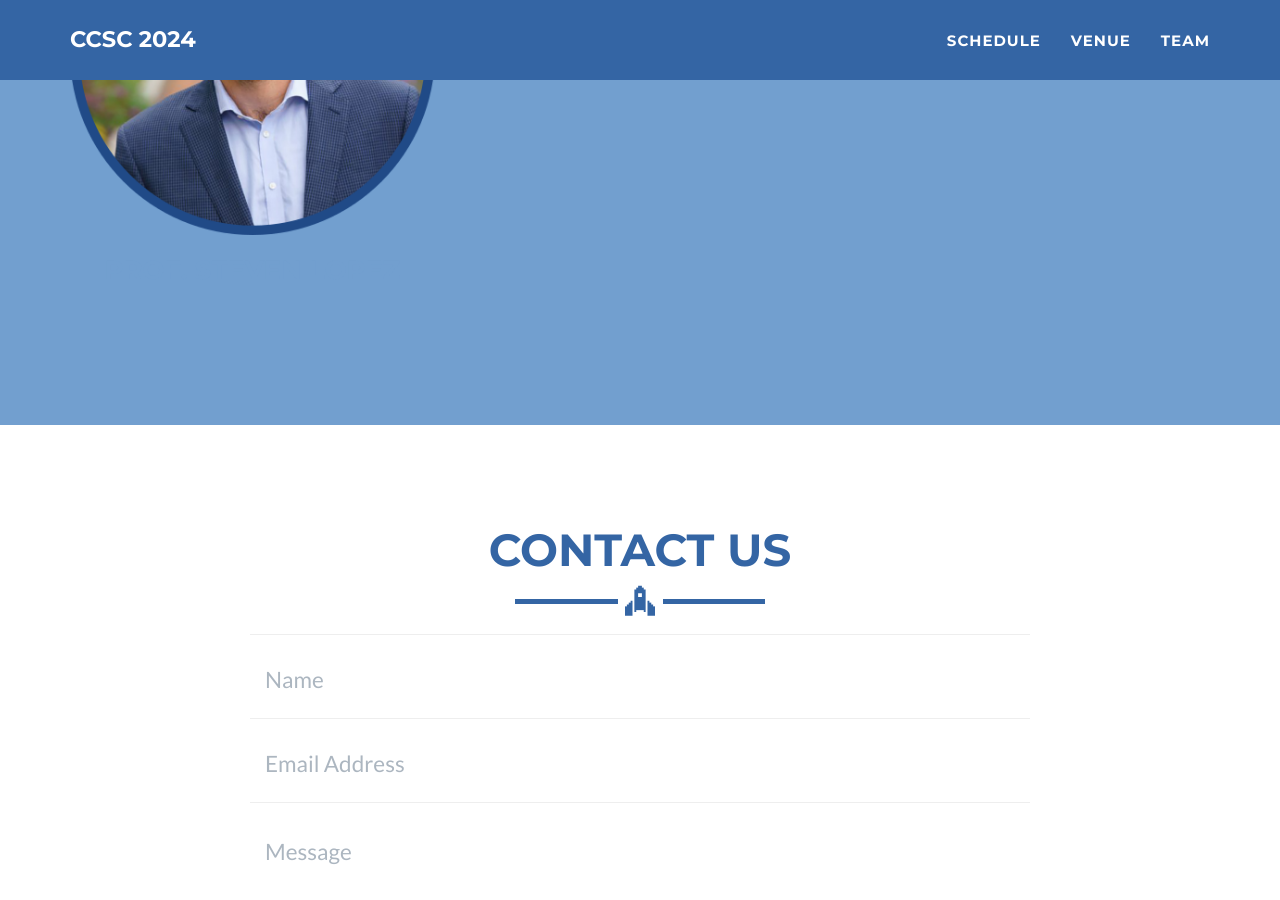
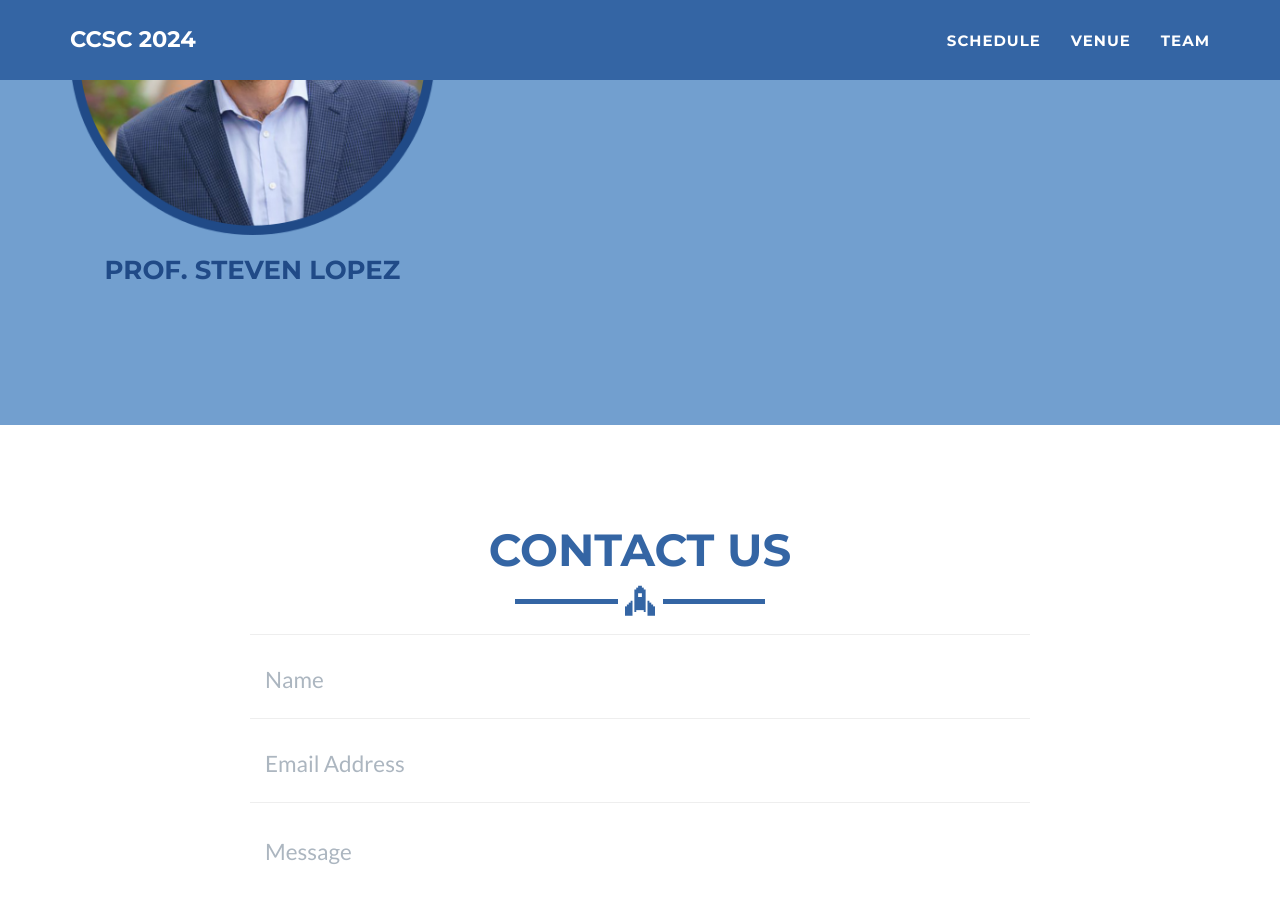
Before and after one commit to ccsc2024/ccsc2024.github.io, a Jekyll site: the page built from _posts/2020-08-01-speaker1.md, in a window 1280 px wide and 900 px high, scrolled down 1562 px. Built offline with Jekyll 4.4.1, drawn with Linux system fonts in a browser that asks for light colours.

Commit message:
Update portfolio_grid.html

```diff
--- a/_includes/portfolio_grid.html
+++ b/_includes/portfolio_grid.html
@@ -17,7 +17,7 @@
             </div>
           </div>
           <img src="img/portfolio/{{ post.img }}" class="img-responsive" alt="{{ post.alt }}">
-          <center><h3>{{ post.title }}</h3></center>
+          <center><h3 style="color:#204A87;">{{ post.title }}</h3></center>
         </a>
       </div>
       {% endfor %}
```
